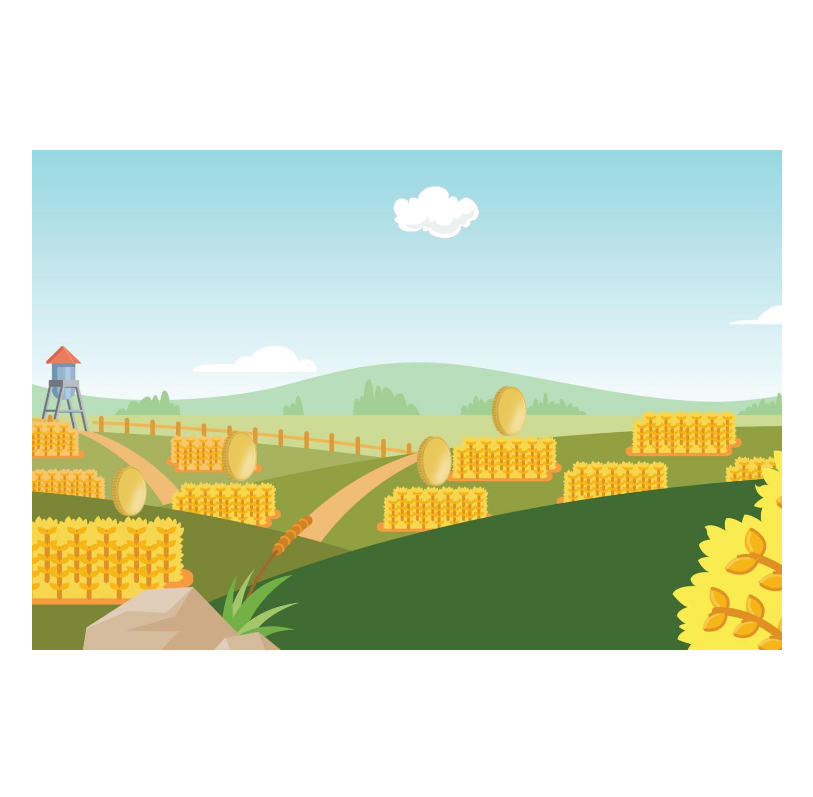
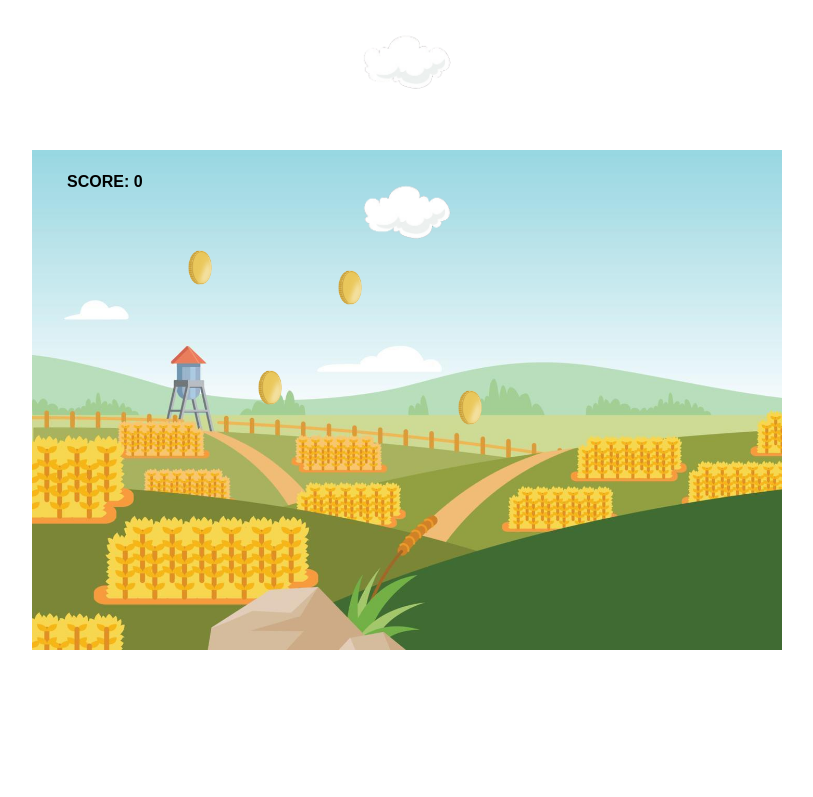
Before and after one commit to Luisach2020/javascript-3209636, a plain HTML site: page 1-escenario-interactivo/1-escenario-interactivo/index.html in a window 1280 px wide. Shown: the top 797 px of the page, without its empty margins (233-1046 px from the left). Drawn offline with Linux system fonts and the light colour scheme.

Commit message:
Add files via upload

```diff
--- a/1-escenario-interactivo/1-escenario-interactivo/app.js
+++ b/1-escenario-interactivo/1-escenario-interactivo/app.js
@@ -1,27 +1,24 @@
-/*1.capturar variables*/
-const monedas = document.querySelectorAll(".coin")
+const animal = document.querySelectorAll(".animales")
 const counter = document.querySelector(".contador")
-let marcador = 0
-let i = 0
+let i =
+let j = 0
 
-console.log(monedas) //no puede tener null//
+console.log(animal)
 console.log(counter)
 
-/*2.crear las funciones*/
+
 animal.forEach(item => {
     //console.log("Elemento" , item)
 
 
     item.addEventListener("click" , () => {
         item.classList.add("saltar")
-        i++
-        score.textContent = i
     })
 
+    i++
+    counter.
 
     item.addEventListener("animationend" , () => {
-        item.style.display.add = "none"
+        item.computedStyleMap.display = "none"
     }, {once: true})
 });
-
-//3. llamar eventos //
--- a/1-escenario-interactivo/1-escenario-interactivo/index.html
+++ b/1-escenario-interactivo/1-escenario-interactivo/index.html
@@ -3,26 +3,43 @@
 <head>
     <meta charset="UTF-8">
     <meta name="viewport" content="width=device-width, initial-scale=1.0">
-    <title>Escenario Inetractivo</title>
+    <title>Document</title>
     <link rel="stylesheet" href="style.css">
 </head>
 <body>
 
-<div class="contenedor">
+<section>
+
+  <div class="contenedor">
+
+   <img src="./img/nubes.png" class="nube" alt="">
 
 
-  <img src="./img/fondogranja.png" class="fondo" alt="">
+   <img src="./img/moneda.png" class="coin clickable moneda1" alt="">
+   <img src="./img/moneda.png" class="coin clickable moneda2" alt="">
+   <img src="./img/moneda.png" class="coin clickable moneda3" alt="">
+   <img src="./img/moneda.png" class="coin clickable moneda4" alt="">
 
+    <div class="score-board">SCORE: <span id="score">0</span></div>
+ </div>
+</section>
+
+
+<div class="hallowen">
   <img src="./img/nubes.png" class="nube" alt="">
-  <img src="./img/nubes.png" alt="nube2">
 
-  <img src="./img/moneda.png" class="coin clickable moneda1" alt="">
-  <img src="./img/moneda.png" class="coin clickable moneda2" alt="">
-  <img src="./img/moneda.png" class="coin clickable moneda3" alt="">
-  <img src="./img/moneda.png" class="coin clickable moneda4" alt="">
 
-    <div class="contador">SCORE: <span class="counter">0</span></div>
-  </div>
+   <img src="./img/calabaza.png" class="calabaza1" alt="">
+   <img src="./img/calabaza.png" class="calabaza2" alt="">
+   <img src="./img/calabaza.png" class="calabaza3" alt="">
+   <img src="./img/calabaza.png" class="calabaza4" alt="">
+
+    <div class="contar">SCORE: <span class="counterr">0</span></div>
+ </div>
+</div>
+
+
+
 
 <script src="app.js"></script>
 </body>
--- a/1-escenario-interactivo/1-escenario-interactivo/style.css
+++ b/1-escenario-interactivo/1-escenario-interactivo/style.css
@@ -1,45 +1,30 @@
 *{
     margin: 0;
     padding: 0;
+    box-sizing: border-box;
 
 }
-body {
+section {
   background-color: (pink);
   display: flex;
   height: 100vh;
-  margin: 0;
-  justify-content: center;
-  align-items: center;
+ justify-content: center;
+ align-items: center;
   width: 100%;
+
 }
 
 .contenedor{
-  display: flex;
   width: 750px;
   height: 500px;
-  margin: 0;
-  justify-content: center;
-  align-items: center;
   position: relative;
+  background-image: url(./img/fondogranja.png);
+  min-width: 750px;
+  background-size: cover;
 }
 
 
-.fondo {
-  position: relative;
-  width: 750px;
-  height: 500px;
 
-}
-
-.fondo {
-  position: absolute;
-  top: 0;
-  left: 0;
-  width: 750px;
-  height: 500px;
-  object-fit: cover;
-  z-index: 0;
-}
 
 
 .nube {
@@ -49,17 +34,10 @@ body {
   transform: translateX(-50%);
   width: 120px;
   z-index: 4;
-  animation: movenube 7s ease-in-out infinite alternate;
+  animation: movenube 4s ease-in-out infinite alternate;
 }
 
-.nube2 {
-  position: absolute;
-  bottom: 0px;
-  right: 100px;
-  width: 120px;
-  z-index: 2;
-  animation: movetubo 4s linear infinite;
-}
+
 
 
 .clickable {
@@ -69,36 +47,31 @@ body {
 }
 
 .coin {
+  width: 40px;
+}
+
+.block {
   width: 60px;
 }
 
-
-
 .moneda1{
-    top: 285px;
-    left: 375px;
-
+    top: 100px;
+     left: 150px;
+     z-index:3;
 }
-
 .moneda2 {
-  top: 315px;
-  left: 70px;
-
-}
-
-
+  top: 120px;
+  left: 300px;
+  z-index:3;
+    }
 .moneda3 {
-  top: 280px;
-  left: 180px;
-}
-
-
+  top: 220px;
+  left: 220px; z-index:3;
+  }
 .moneda4 {
-  top: 235px;
-  left: 450px; z-index:3;
-}
-
-
+  top: 240px;
+  left: 420px; z-index:3;
+    }
 
 .clickable:hover {
   transform: scale(1.2);
@@ -116,11 +89,6 @@ body {
 
 }
 
-/*Animacion moneda*/
-.saltar{
-  animation: salto 0.6s ease forwards;
-}
-
 
 @keyframes movenube {
   0% { transform: translateX(-50%) translateX(-120px); }
@@ -128,7 +96,9 @@ body {
   100% { transform: translateX(-50%) translateX(-120px); }
 }
 
-@keyframes moverMonedas{
-  0% {left: 55%;}
-  100% {left: 89%;}
+
+.fade-out {
+  transition: opacity 0.4s ease, transform 0.4s ease;
+  opacity: 0;
+  transform: scale(0.6);
 }
```
Also changed, not shown: 1-escenario-interactivo/1-escenario-interactivo/img/araña.png (added), 1-escenario-interactivo/1-escenario-interactivo/img/calabaza.png (added), 1-escenario-interactivo/1-escenario-interactivo/img/fantasma.png (added), 1-escenario-interactivo/1-escenario-interactivo/img/fondonoche.jpg (added).
